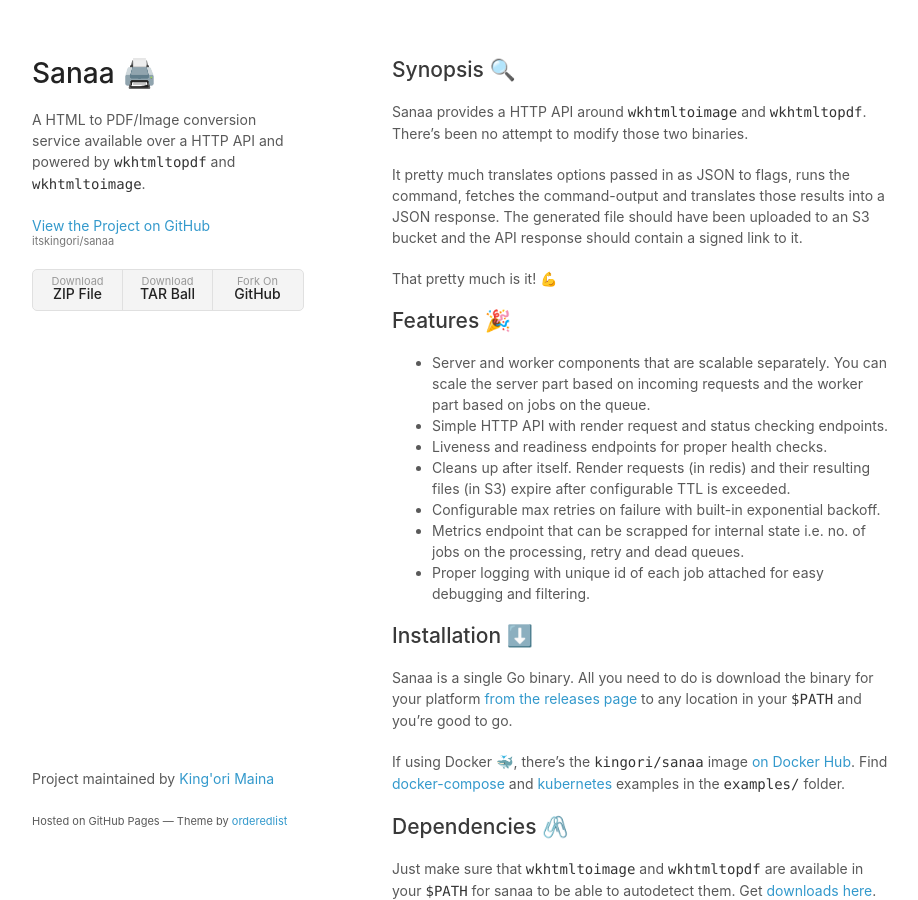
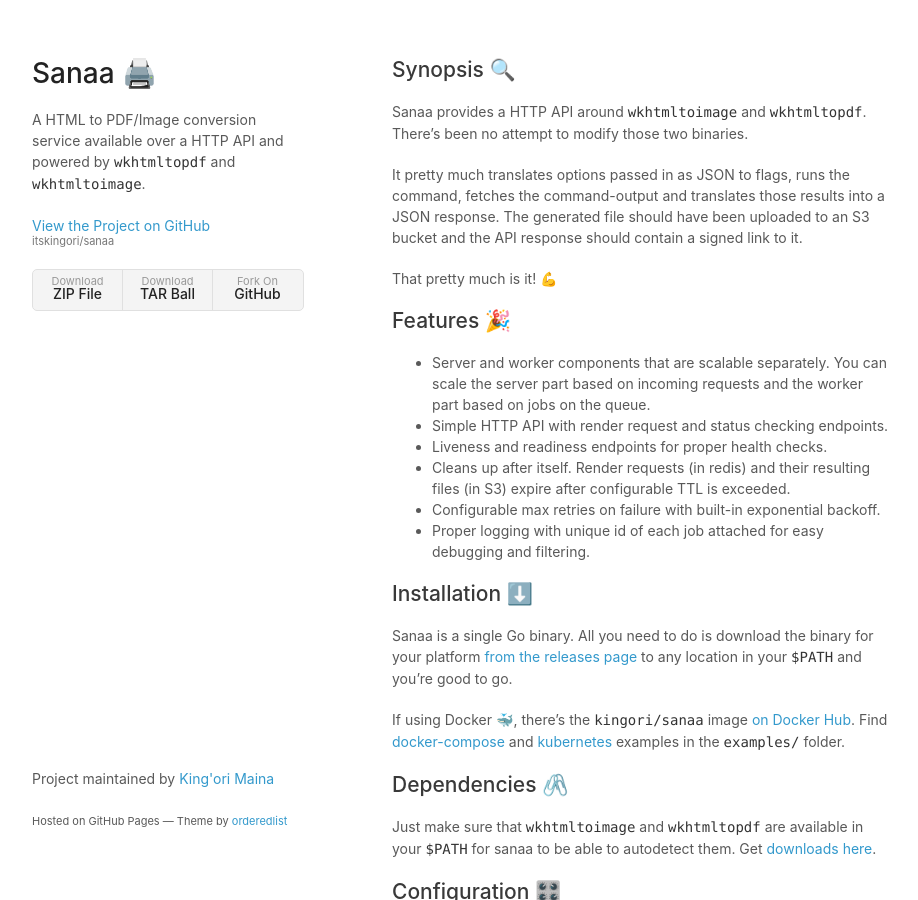
Before and after one commit to itskingori/sanaa, a Jekyll site: the page built from docs/index.md, in a window 1280 px wide and 900 px high. Shown: the whole window, without its empty margins (178-1096 px from the left). Built offline with Jekyll 4.4.1, drawn with Linux system fonts in a browser that asks for light colours.

Commit message:
Remove feature that's not been implemented, yet

```diff
--- a/docs/index.md
+++ b/docs/index.md
@@ -25,8 +25,6 @@
 * Cleans up after itself. Render requests (in redis) and their resulting files
   (in S3) expire after configurable TTL is exceeded.
 * Configurable max retries on failure with built-in exponential backoff.
-* Metrics endpoint that can be scrapped for internal state i.e. no. of jobs on
-  the processing, retry and dead queues.
 * Proper logging with unique id of each job attached for easy debugging and
   filtering.
 
```
